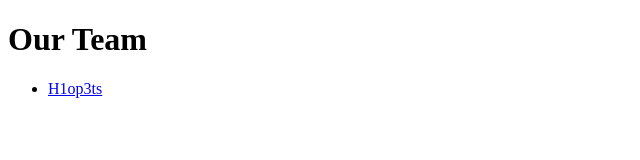
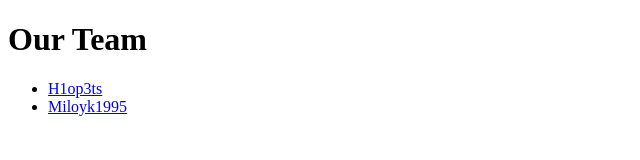
Before and after one commit to chernobelenkiy/L1.Animal, a plain HTML site: page index.html in a window 1280 px wide. Shown: the whole page, without its empty margins (0-640 px from the left). Drawn offline with Linux system fonts and the light colour scheme.

Commit message:
New Commit 3

```diff
--- a/index.html
+++ b/index.html
@@ -11,6 +11,7 @@
     <li>
       <a href='https://h1op3ts.github.io/'>H1op3ts</a>
     </li>
+    <li><a href='https://Miloyk1995.github.io/'>Miloyk1995</a></li>
   </ul>
  </body>
 </html>
```
